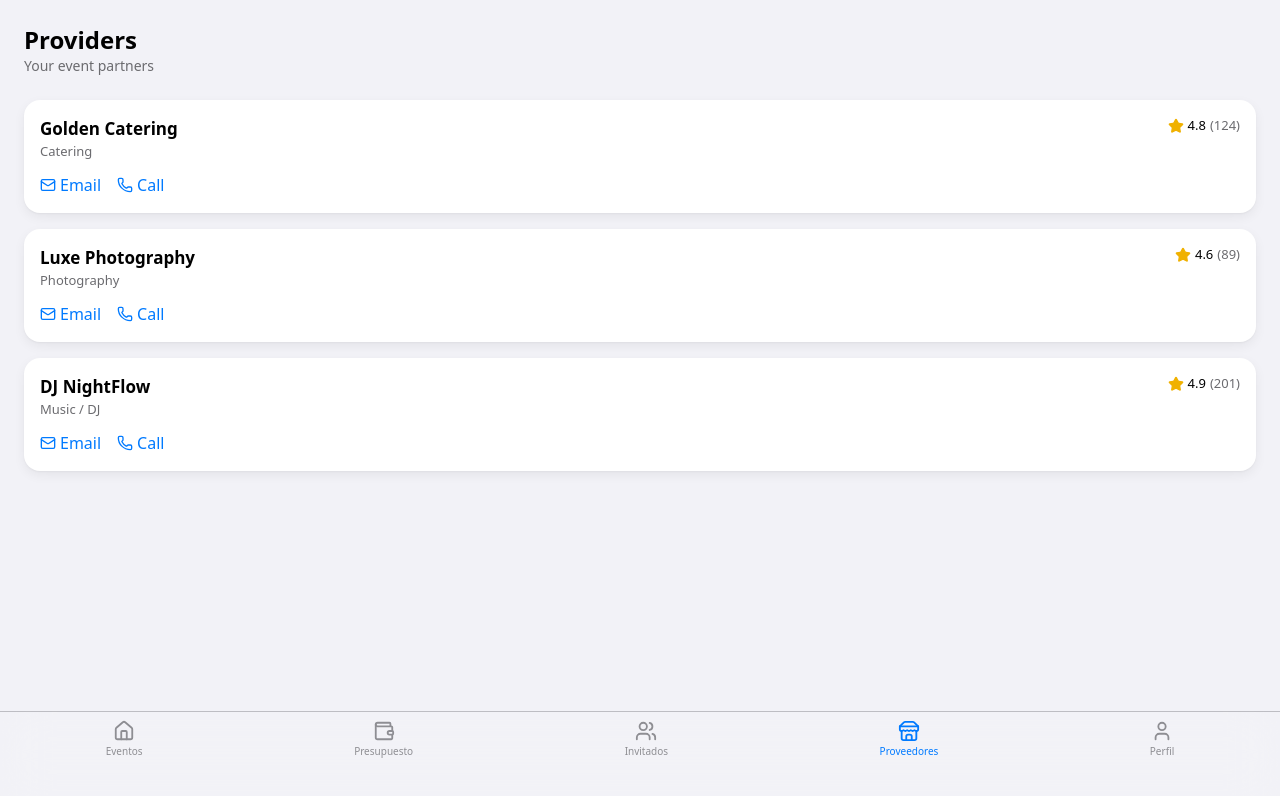
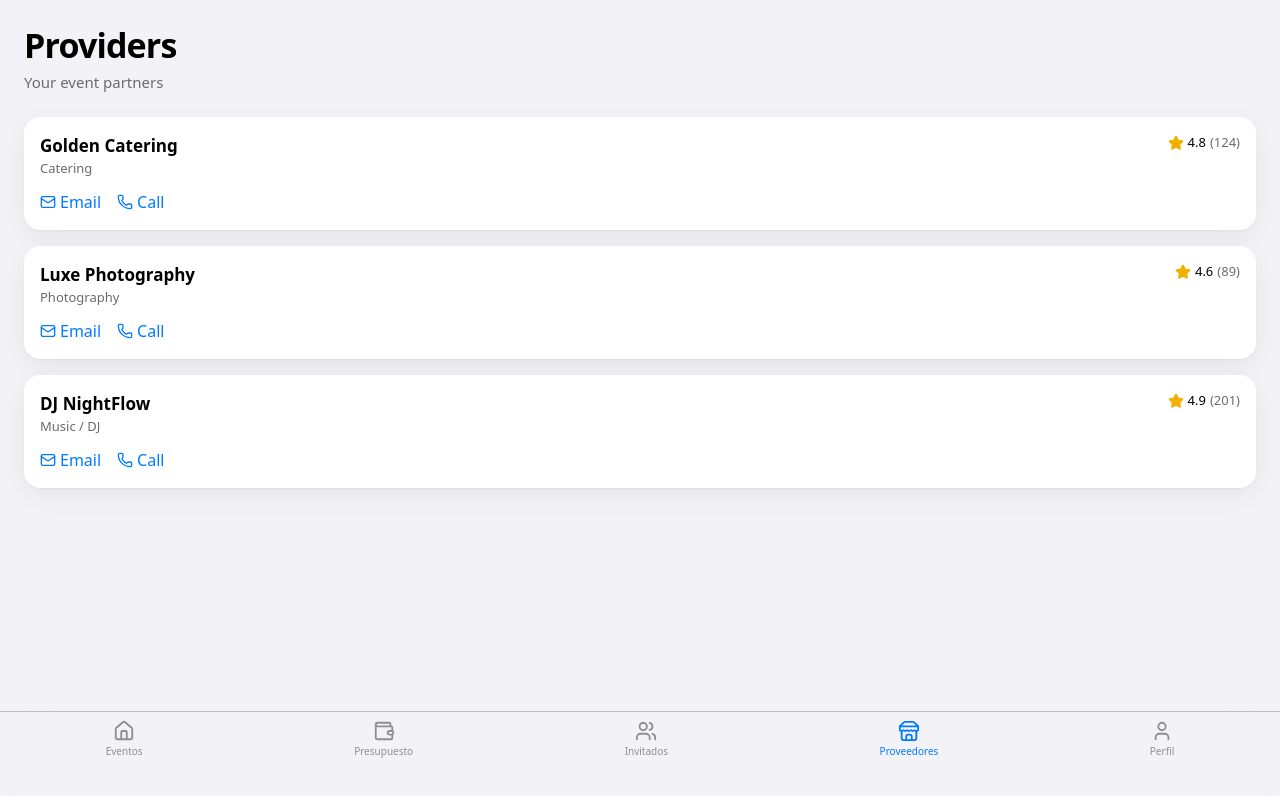
Before and after one commit to panchoroggero-svg/PlannIt, a React (Vite) app: page /providers in a window 1280 px wide. Shown: the top 796 px of the page. Built offline with nearby package versions, Linux system fonts and the light colour scheme.

Commit message:
✨ Apply iOS style to Providers screen, consistent with Home, Guests, and Profile

```diff
--- a/src/app/screens/Providers.tsx
+++ b/src/app/screens/Providers.tsx
@@ -31,22 +31,19 @@ export function Providers() {
   return (
     <div className="min-h-screen p-6 bg-[#F2F2F7]">
       {/* Header */}
-      <div className="mb-6">
-        <h1 className="text-2xl font-semibold">Providers</h1>
-        <p className="text-sm text-[#6B6B6F]">Your event partners</p>
-      </div>
+      <header className="mb-6">
+        <h1 className="text-[34px] font-semibold leading-tight tracking-tight">
+          Providers
+        </h1>
+        <p className="text-[15px] text-[#6B6B6F] mt-1">Your event partners</p>
+      </header>
 
-      {/* List */}
+      {/* Providers List */}
       <div className="space-y-4">
         {providers.map((provider) => (
           <div
             key={provider.id}
-            className="
-              bg-white
-              rounded-2xl
-              p-4
-              shadow-[0_1px_2px_rgba(0,0,0,0.04),0_4px_12px_rgba(0,0,0,0.06)]
-            "
+            className="bg-white rounded-2xl p-4 shadow-[0_1px_2px_rgba(0,0,0,0.04),0_8px_24px_rgba(0,0,0,0.06)]"
           >
             <div className="flex justify-between items-start mb-2">
               <div>
```
